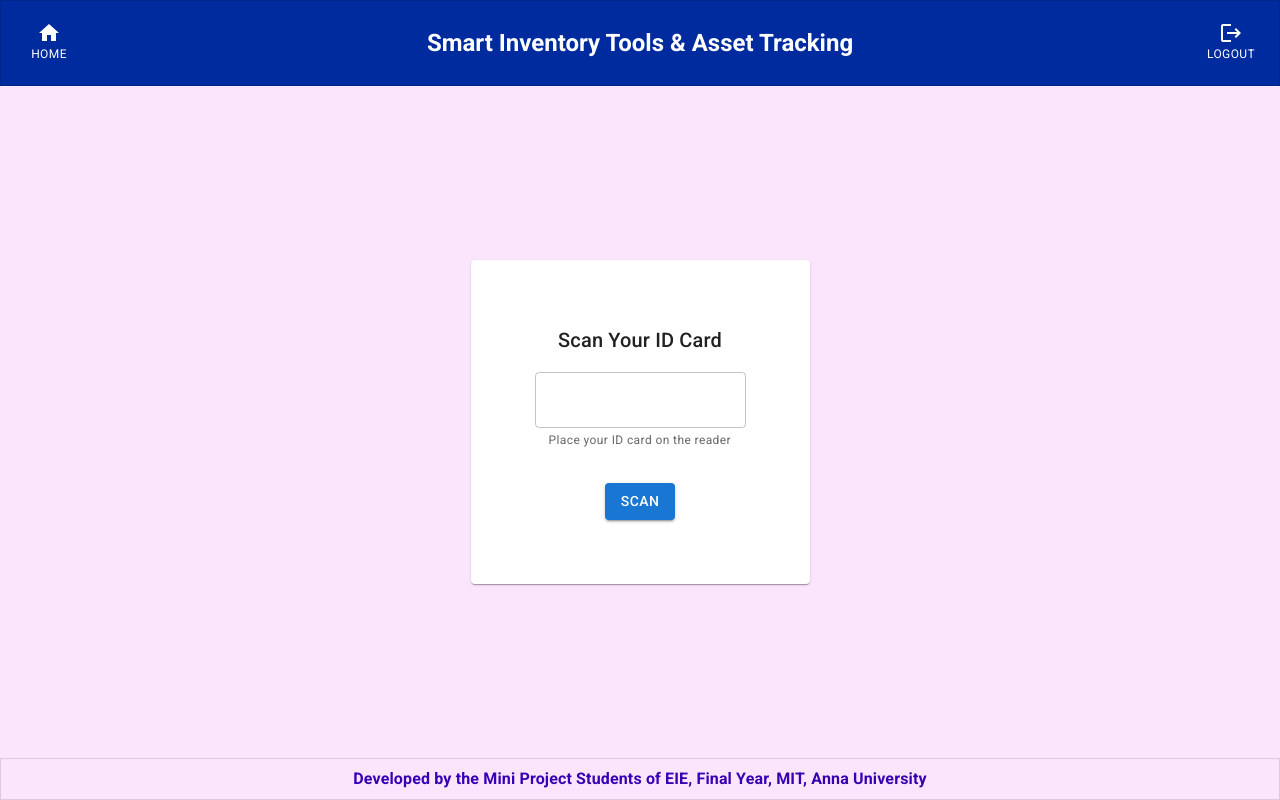
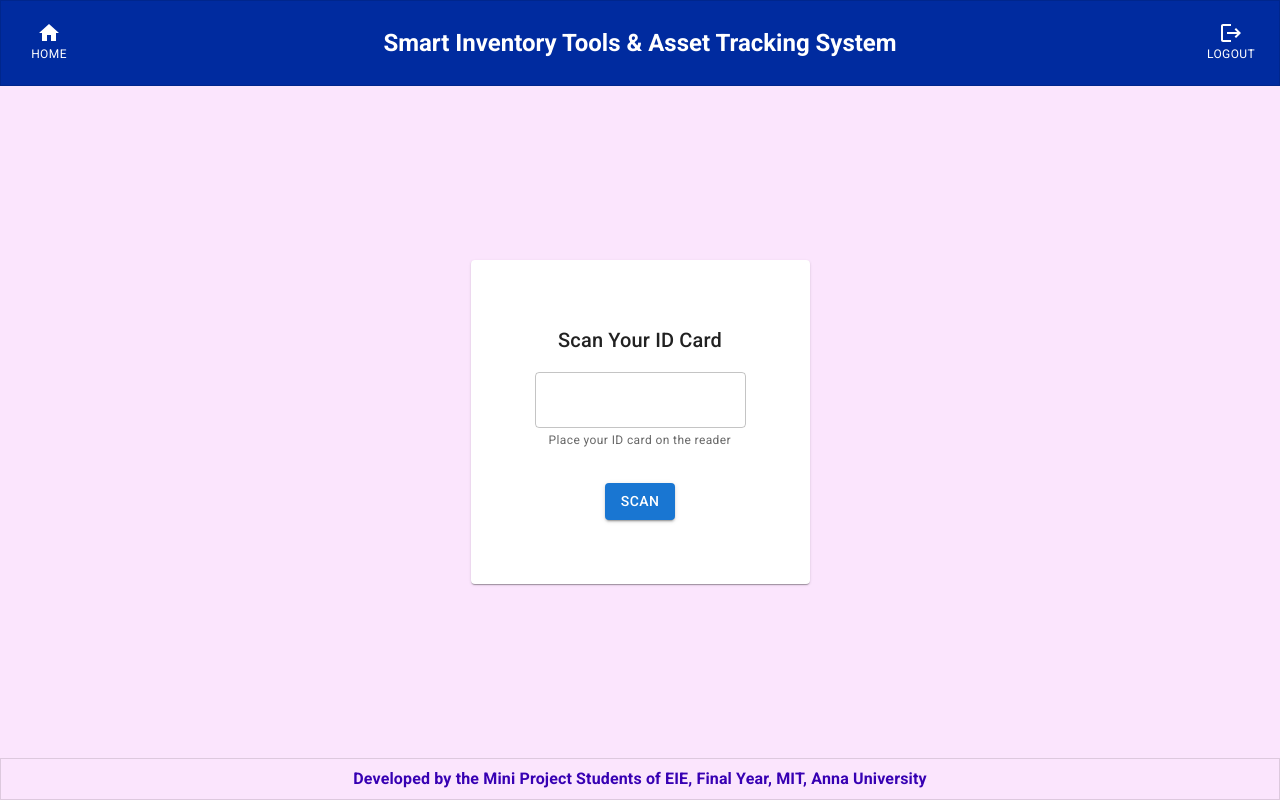
Before and after one commit to pdmnhn/frontend-for-smart-tools-management, a React (Create React App) app: page / in a window 1280 px wide. Built offline with nearby package versions, Linux system fonts and the light colour scheme.

Commit message:
Update site name

```diff
--- a/public/index.html
+++ b/public/index.html
@@ -7,7 +7,7 @@
     <meta name="theme-color" content="#000000" />
     <meta
       name="description"
-      content="Web site created using create-react-app"
+      content="Smart Inventory Tools & Asset Tracking System developed by the Mini Project Students of EIE, Final Year, MIT, Anna University"
     />
     <link rel="apple-touch-icon" href="%PUBLIC_URL%/logo192.png" />
     <!--
@@ -24,7 +24,7 @@
       work correctly both with client-side routing and a non-root public URL.
       Learn how to configure a non-root public URL by running `npm run build`.
     -->
-    <title>React App</title>
+    <title>Smart Inventory Tools & Asset Tracking</title>
   </head>
   <body>
     <noscript>You need to enable JavaScript to run this app.</noscript>
--- a/src/App.tsx
+++ b/src/App.tsx
@@ -74,7 +74,7 @@ const App = () => {
             component="h1"
             sx={{ color: "white", fontWeight: "bold" }}
           >
-            Smart Inventory Tools & Asset Tracking
+            Smart Inventory Tools & Asset Tracking System
           </Typography>
           <Button
             size="small"
```
